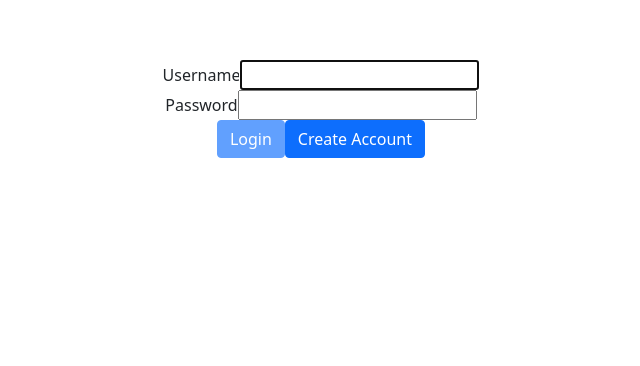
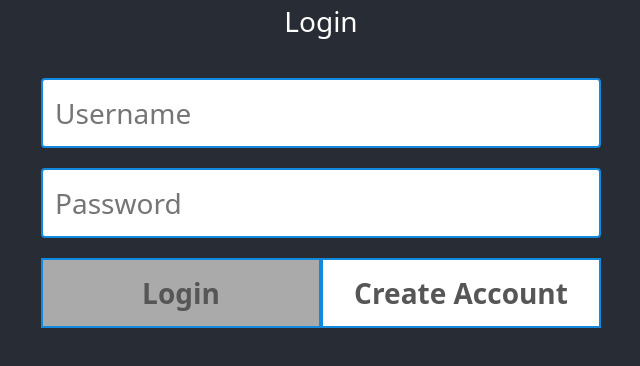
Before and after one commit to Ryan-Lawton-Prog/AI-Frontend, a React (Create React App) app: page /login in a window 1280 px wide. Shown: the top 366 px of the page, without its empty margins (319-959 px from the left). Built offline with nearby package versions, Linux system fonts and the light colour scheme.

Commit message:
Added basic CSS

```diff
--- a/src/App.css
+++ b/src/App.css
@@ -1,38 +1,5 @@
-.App {
-  text-align: center;
+body, html, #root, .Login, .container {
+  width: 100%;
+  height: 100%;
+  background-color: #282c34;
 }
-
-.App-logo {
-  height: 40vmin;
-  pointer-events: none;
-}
-
-@media (prefers-reduced-motion: no-preference) {
-  .App-logo {
-    animation: App-logo-spin infinite 20s linear;
-  }
-}
-
-.App-header {
-  background-color: #282c34;
-  min-height: 100vh;
-  display: flex;
-  flex-direction: column;
-  align-items: center;
-  justify-content: center;
-  font-size: calc(10px + 2vmin);
-  color: white;
-}
-
-.App-link {
-  color: #61dafb;
-}
-
-@keyframes App-logo-spin {
-  from {
-    transform: rotate(0deg);
-  }
-  to {
-    transform: rotate(360deg);
-  }
-}
--- a/src/containers/CreateAccount.css
+++ b/src/containers/CreateAccount.css
@@ -1,10 +1,33 @@
-@media all and (min-width: 480px) {
-    .Login {
-      padding: 60px 0;
-    }
+.CreateAccount {
+  font-size: 28px;
+  color: #fff;
+  display: flex;
+  flex-direction: column;
+  align-items: center;
+  justify-content: center;
+  background-color: #282c34;
+}
 
-    .Login form {
-      margin: 0 auto;
-      max-width: 320px;
-    }
-  }
+.form-group {
+  box-sizing: border-box;
+  width: 100%;
+  padding-left: 20px;
+  padding-right: 20px;
+  padding-top: 16px;
+ }
+
+ .pad {
+   padding-top: 20px;
+ }
+
+ input {
+  box-sizing: border-box;
+  outline: none;
+  border: solid 2px #1189de;
+  border-radius: 4px;
+  color: #292929;
+  width: 100%;
+  padding: 12px;
+  font-size: 14px;
+  background: rgba(255, 255, 255, 1);
+ }
--- a/src/containers/CreateAccount.js
+++ b/src/containers/CreateAccount.js
@@ -1,5 +1,5 @@
 import React from "react";
-import "./Login.css";
+import "./CreateAccount.css";
 import { withRouter } from 'react-router-dom'
 
 function handleErrors(response) {
@@ -78,31 +78,36 @@ class CreateAccount extends React.Component {
         }
         <form onSubmit={this.handleSubmit}>
           <div className="form-group">
-            <label>Username
+            <div className="pad">
               <input
+                placeholder="Username"
                 name="username"
                 autoFocus
                 type="text"
                 value={this.state.username}
                 onChange={this.handleChange}
               />
-            </label>
-          </div>
+            </div>
 
-          <div className="form-group">
-            <label>Password
+            <div className="pad">
               <input
+                placeholder="Password"
                 name="password"
                 type="password"
                 value={this.state.password}
                 onChange={this.handleChange}
               />
-            </label>
+            </div>
+
+            <div className="pad">
+              <button type="submit" disabled={!this.state.validForm}>
+                Create Account
+              </button>
+              <button type="button" onClick={() => this.props.history.push('/login')}>
+                Cancel
+              </button>
+            </div>
           </div>
-
-          <button className="btn btn-primary btn-block" type="submit" disabled={!this.state.validForm}>
-            Create Account
-          </button>
         </form>
       </div>
     );
--- a/src/containers/Login.css
+++ b/src/containers/Login.css
@@ -1,10 +1,51 @@
-@media all and (min-width: 480px) {
-    .Login {
-      padding: 60px 0;
-    }
+.Login {
+  font-size: 28px;
+  color: #fff;
+  display: flex;
+  flex-direction: column;
+  align-items: center;
+  justify-content: center;
+  background-color: #282c34;
+}
 
-    .Login form {
-      margin: 0 auto;
-      max-width: 320px;
-    }
-  }
+.form-group {
+  box-sizing: border-box;
+  width: 100%;
+  padding-left: 20px;
+  padding-right: 20px;
+  padding-top: 16px;
+ }
+
+ .pad {
+   padding-top: 20px;
+ }
+
+ input {
+  box-sizing: border-box;
+  outline: none;
+  border: solid 2px #1189de;
+  border-radius: 4px;
+  color: #292929;
+  width: 100%;
+  padding: 12px;
+  font-size: 14px;
+  background: rgba(255, 255, 255, 1);
+ }
+
+ button {
+  width: 50%;
+  min-width: 280px;
+  color: #565656;
+  padding: 12px;
+  font-size: 14px;
+  font-weight: bold;
+  border: solid 2px #1189de;
+  border-radius: 4px;
+  background: #fff;
+  cursor: pointer;
+ }
+
+ button:disabled{
+  background: #aaa;
+  cursor: not-allowed;
+}
--- a/src/containers/Login.js
+++ b/src/containers/Login.js
@@ -62,39 +62,48 @@ class Login extends React.Component {
 
   render() {
     return (
+      <div>
         <div className="Login">
+        Login
           <form onSubmit={this.handleSubmit}>
             <div className="form-group">
-            <label>Username
+
+              <div className="pad">
                 <input
                   autoFocus
+                  placeholder="Username"
                   name="username"
                   type="text"
                   value={this.state.username}
                   onChange={this.handleChange}
                 />
-            </label>
               </div>
 
-          <div className="form-group">
-            <label>Password
+              <div className="pad">
                 <input
+                  placeholder="Password"
                   name="password"
                   type="password"
                   value={this.state.password}
                   onChange={this.handleChange}
                 />
-            </label>
               </div>
 
-          <button className="btn btn-primary btn-block" type="submit" disabled={!this.state.validForm}>
+              <div className="pad">
+                <button type="submit" disabled={!this.state.validForm}>
                   Login
                 </button>
-
-          <button className="btn btn-primary btn-block" type="button" onClick={() => this.props.history.push('/createAccount')}>
+                <button type="button" onClick={() => this.props.history.push('/createAccount')}>
                   Create Account
                 </button>
+              </div>
+
+              <div className="pad">
+
+              </div>
+            </div>
           </form>
+        </div>
       </div>
     );
   }
```
Lines whose indentation alone changed are shown as unchanged.
